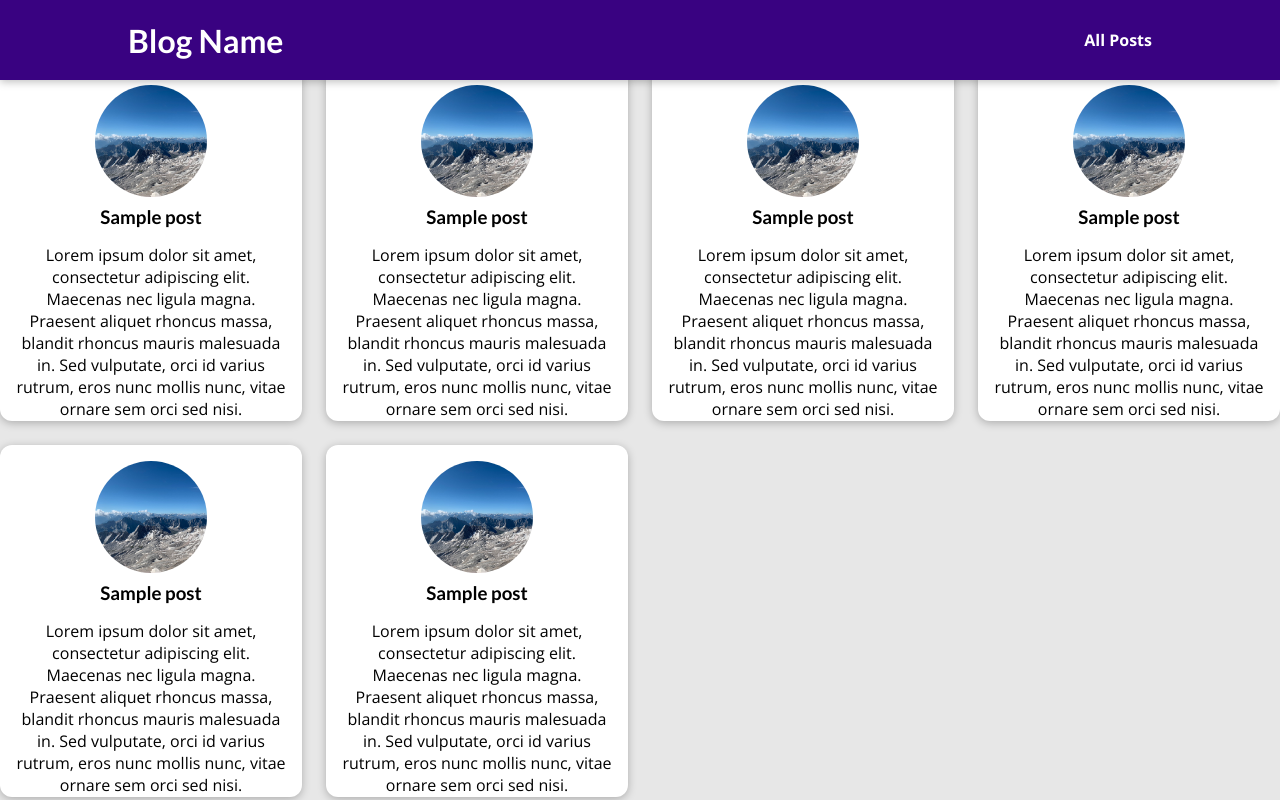
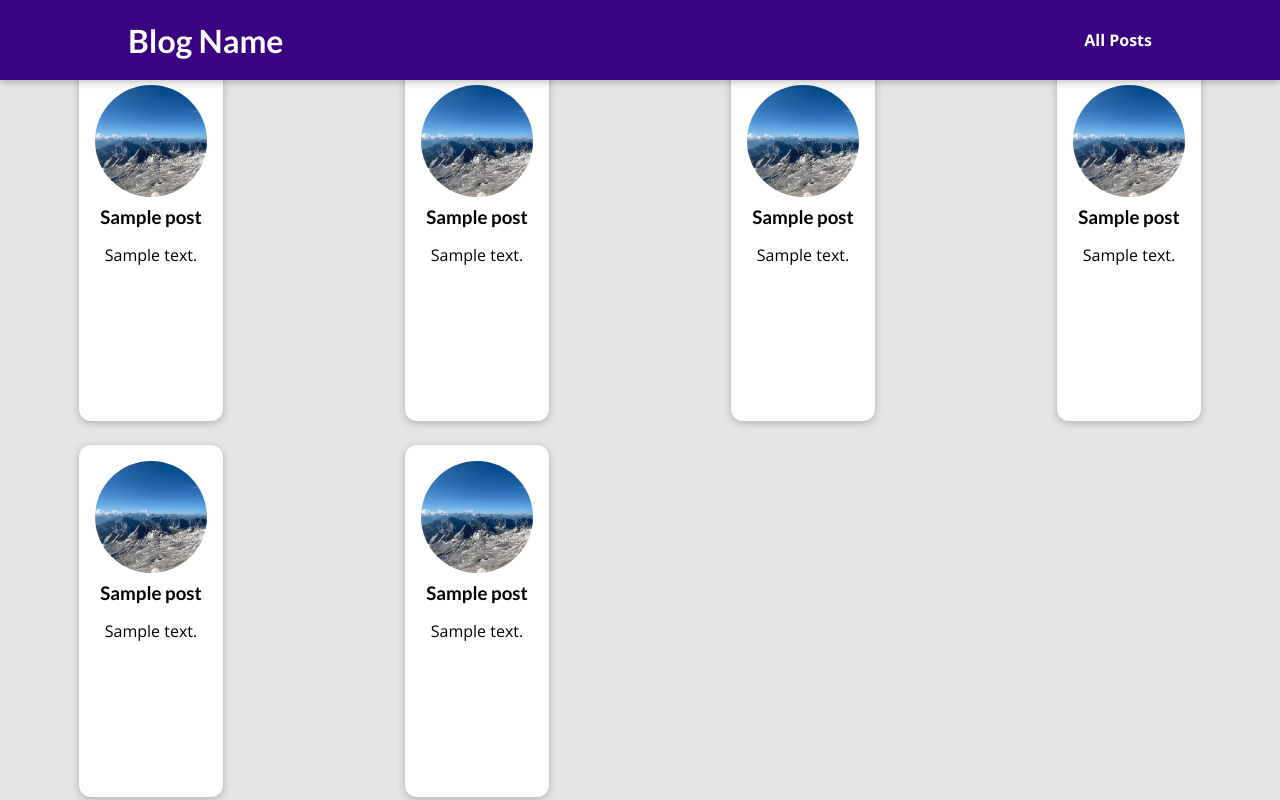
Before and after one commit to RadoslawPiekarski/django_blog_site, a Django app: template blog/templates/blog/all_posts.html in a window 1280 px wide. Run offline with Django 3.2, Linux system fonts and the light colour scheme; the template is opened without the code that fills it: most values are stand-ins (such as "Sample title", 1, 10 or a date in 2020); parts of the project's set-up code (start-up, migrations or seed data) failed here and were passed over.

Commit message:
changed post.html

```diff
--- a/blog/templates/blog/includes/post.html
+++ b/blog/templates/blog/includes/post.html
@@ -6,7 +6,7 @@
             <img src="{% static "blog/images/mountains.jpg" %}" alt="Some image">
             <div class="post__content">
                 <h3>{{ post.title }}</h3>
-                <p>Lorem ipsum dolor sit amet, consectetur adipiscing elit. Maecenas nec ligula magna. Praesent aliquet rhoncus massa, blandit rhoncus mauris malesuada in. Sed vulputate, orci id varius rutrum, eros nunc mollis nunc, vitae ornare sem orci sed nisi. </p>
+                <p> {{ post.excerpt }} </p>
             </div>
         </a>
     </article>
```
